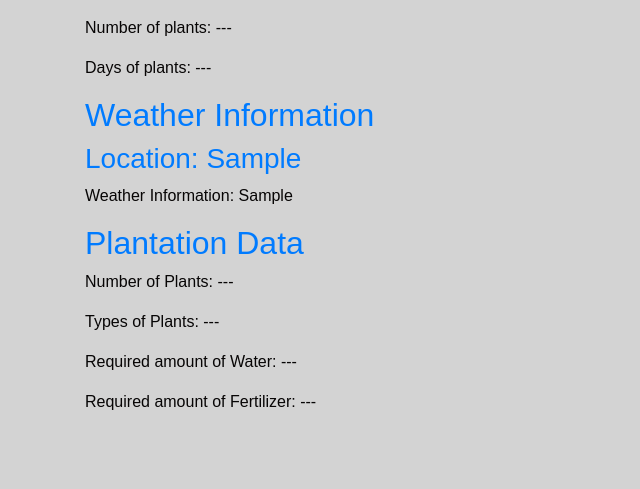
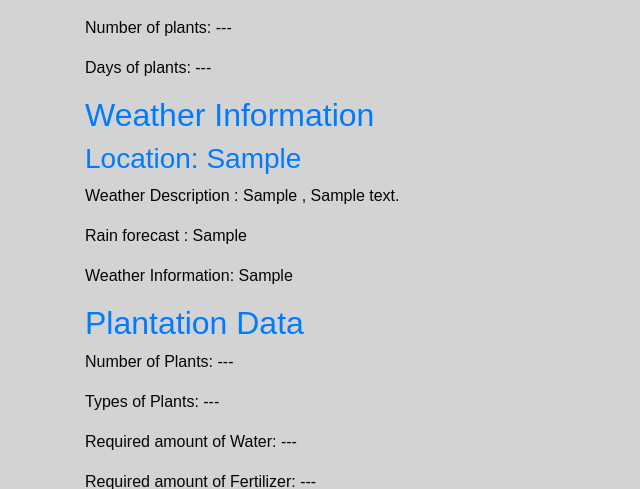
Before and after one commit to LKalana/Agra, a Flask app: template AgraMu/WebApp/templates/index.html in a window 1280 px wide. Shown: the part 313-802 px from the top of the page, without its empty margins (0-640 px from the left). Before the commit the page ends 723 px from the top, so only its background shows below. Run offline with Flask 3, Linux system fonts and the light colour scheme; data comes from the database, SQL or seed files in the repository; both versions use the stored data as it was after the commit; the template is opened without the code that fills it: values that come from a table or form of the project are taken from there, most other values are stand-ins (such as "Sample title", 1, 10 or a date in 2020); some libraries are stand-ins or nearby versions.

Commit message:
RainGauge Added

```diff
--- a/AgraMu/WebApp/App.py
+++ b/AgraMu/WebApp/App.py
@@ -36,47 +36,33 @@ def send_request():
     # Get weather data from OpenWeatherMap API
     weather_url = f'http://api.openweathermap.org/data/2.5/weather?q={CITY_NAME}&appid={OPENWEATHERMAP_API_KEY}&units=metric'
     weather_response = requests.get(weather_url)
-
     # To read the JSON of Openwethermap, use below link.
     # https://openweathermap.org/current
     try:
         weather_data = weather_response.json()
-        # There is an issue with adding Rain guage data.
-        #rain = weather_data['rain']['1h']
         temperature = weather_data['main']['temp']
         humidity = weather_data['main']['humidity']
         city_ = weather_data['name']
+        weather_main = weather_data['weather'][0]['main']
+        weather_description = weather_data['weather'][0]['description']
         city_info = f'{city_}' # If you want to show this, Add it to return html_render.
-        weather_description = weather_data['weather'][0]['description']
-        weather_info = f'Temperature: {temperature}°C, Humidity: {humidity} g.m-3, Description: {weather_description}'
+        weather_info = f'Temperature: {temperature}°C, Humidity: {humidity} g.m-3, Main Weather: {weather_main}, Description: {weather_description}'
     except Exception as e:
         weather_info = f'Error fetching weather data: {e}'
 
-    try:
-        # Send a request to the ESP8266 server
-        server_ip = "192.168.1.156"
-        server_port = 80
-        url = f"http://{server_ip}:{server_port}/"
-        response = requests.get(url)
-        if response.status_code == 200:
-            # If the response is successful, extract the server response
-            server_response = response.text
-            # Create a new ServerResponse object and add it to the database
-            new_response = ServerResponse(response_text=server_response)
-            db.session.add(new_response)
-            db.session.commit()
-        else:
-            # If there's an error in the response, display an error message
-            server_response = f"Error: {response.status_code} - {response.text}"
-    except requests.ConnectionError as e:
-        # If there's an error connecting to the server, display the connection error
-        server_response = f"Error connecting to the server: {e}"
+    # Extract rain information
+    rain_info_1h = weather_data.get("rain", {}).get("1h", "No rain gauge data")
+    rain_info_main = weather_data['weather'][0]['main']
+    rain_info_description = weather_data['weather'][0]['description']
 
     # Add a timestamp to the server response
     timestamp = datetime.now().strftime("%Y-%m-%d %H:%M:%S")
-    #server_response_with_timestamp = f"{timestamp} - {server_response}"
+
+    # Create a placeholder server response
+    server_response = "Field Network Fail"  # You can customize this message
+
     # Render the HTML template with the server response and weather information
-    return render_template('index.html', server_response=server_response, time_info = timestamp, weather_info = weather_info, city_info = city_info)
+    return render_template('index.html', server_response=server_response, time_info=timestamp, weather_info=weather_info, city_info=city_info, rain_info_1h=rain_info_1h, rain_info_main=rain_info_main, rain_info_description=rain_info_description)
 
 if __name__ == "__main__":
     # Run the Flask app on port 5000 with debug mode enabled
--- a/AgraMu/WebApp/templates/index.html
+++ b/AgraMu/WebApp/templates/index.html
@@ -48,6 +48,8 @@
         {% if city_info %}
         <h2>Weather Information</h2>
         <h3>Location: {{ city_info }}</h3>
+        <p>Weather Description : {{ rain_info_main }} , {{ rain_info_description }}</p>
+        <p>Rain forecast : {{ rain_info_1h }}</p>
         {% endif %}
         {% if weather_info %}
             <p>Weather Information: {{ weather_info }}</p>
```
Also changed, not shown: instance/responses.db.
